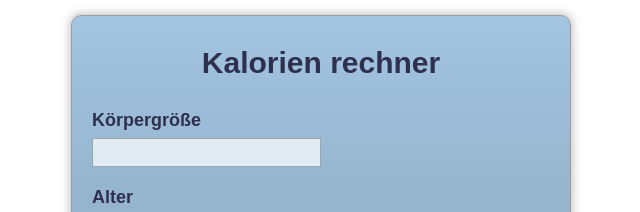
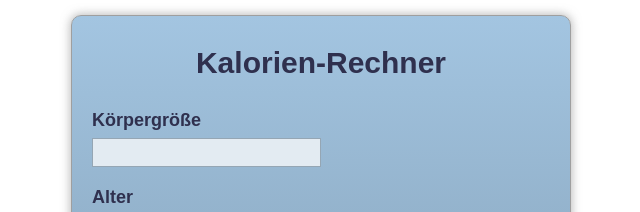
Before and after one commit to pozniej-znajde-wolne-haslo/js_kalorien-rechner, a plain HTML site: page index.html in a window 1280 px wide. Shown: the top 212 px of the page, 319-959 px from the left. Drawn offline with Linux system fonts and the light colour scheme.

Commit message:
adds README

```diff
--- a/index.html
+++ b/index.html
@@ -11,7 +11,7 @@
 
 <body>
   <main>
-    <h1>Kalorien rechner</h1>
+    <h1>Kalorien-Rechner</h1>
 
     <form>
       <div class="flex-container primary-gap">
```
Also changed, not shown: README.md, public/kcal-calculator.png (added).
